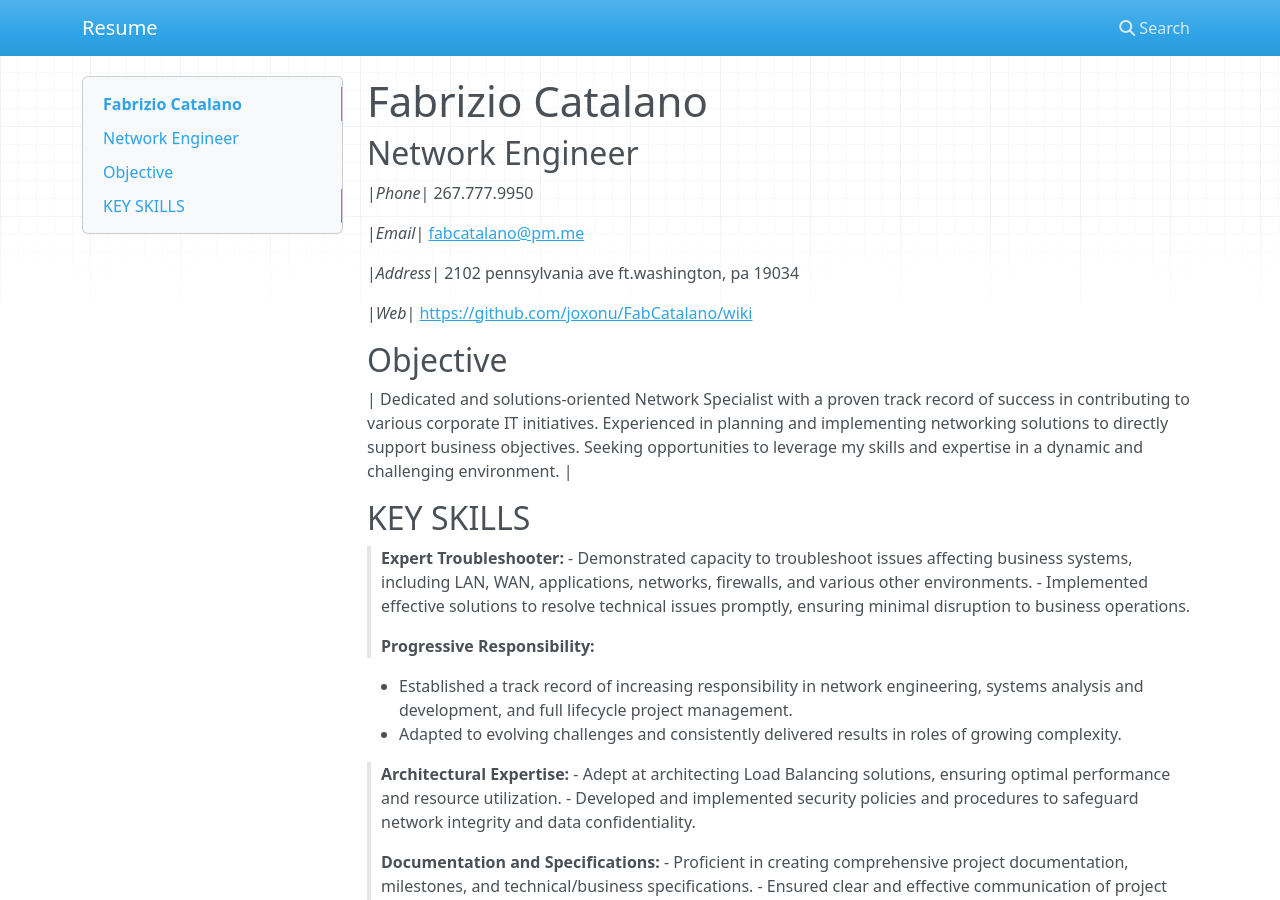
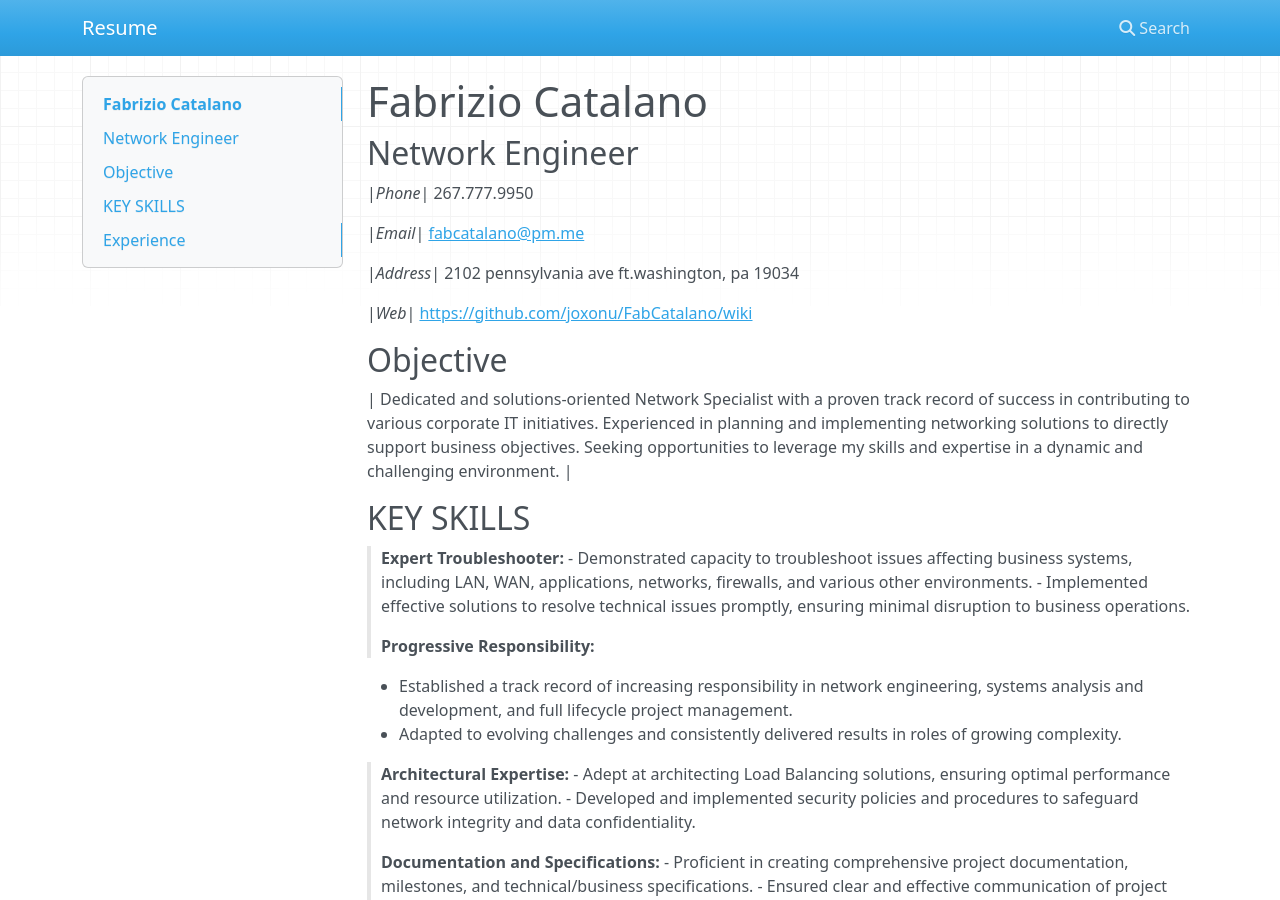
Before and after one commit to joxonu/Documents, an MkDocs documentation site: the page built from docs/index.md, in a window 1280 px wide and 900 px high. Built offline with MkDocs 1.6.1, drawn with Linux system fonts in a browser that asks for light colours; nearby versions of some CDN libraries.

Commit message:
formatting update

```diff
--- a/docs/index.md
+++ b/docs/index.md
@@ -41,10 +41,10 @@
 - Proven leadership abilities with a knack for taking charge of situations and driving solutions or deploying strategic initiatives.
 - Effectively communicated with cross-functional teams to align efforts with overall business goals.
 
-### Experience
+## Experience
 
 >**Nov2015 – Present**
-*Senior Network Engineer Comcast Corp., Philadelphia PA*
+>*Senior Network Engineer Comcast Corp., Philadelphia PA*
 - Learned Ansible for automating configuration management tasks, ensuring consistency and efficiency across infrastructure.
 - Experienced in utilizing Git for version control, managing code repositories, and facilitating collaboration in a team environment.
 - Skilled in developing and implementing automation solutions to streamline repetitive tasks and enhance overall operational efficiency.
@@ -55,7 +55,7 @@
 - Actively contributed to the establishment and enforcement of coding standards, ensuring ongoing efforts to minimize technical debt across development projects.
 
 >**Nov2014 – Nov2015**
-*Network Engineer IBM Corp., Wayne PA*
+>*Network Engineer IBM Corp., Wayne PA*
 - Developed and executed a migration path for unsupported F5 Load Balancers during scheduled maintenance windows, ensuring a seamless transition. Collaborated with application owners to understand product requirements, conducted testing, and ensured zero downtime for clients.
 - Led a DNS migration project to the Akamai FastDNS solution, successfully transitioning from a legacy and unsupported F5 GTM platform. Worked directly with Akamai resources to create configurations and import 20 domains. Developed a script to verify consistency between legacy and Akamai configurations, ensuring accurate and error-free results.
 - Authored comprehensive procedures and standards documents, serving as a valuable reference for team members. These documents facilitate consistency and successful deployments, providing guidance for future changes and improvements.
@@ -65,7 +65,7 @@
 - Engaged in knowledge-sharing activities, conducting training sessions and workshops to enhance the team's expertise in load balancing and DNS management.
 
 >**Feb2010 – Nov2014**
-*Network Engineer Comcast Corp., Philadelphia PA*
+>*Network Engineer Comcast Corp., Philadelphia PA*
 - Successfully applied and secured a position within the Data Center Network Engineering team, overseeing operations for 4 National Data Centers and multiple APOPs distributed across the United States.
 - Primary responsibility includes the efficient management of Application Delivery Load Balancers, ensuring high availability and optimal performance for critical business applications.
 - Secondary responsibilities encompass routing and switching tasks, contributing to the overall stability and reliability of the network infrastructure.
```
